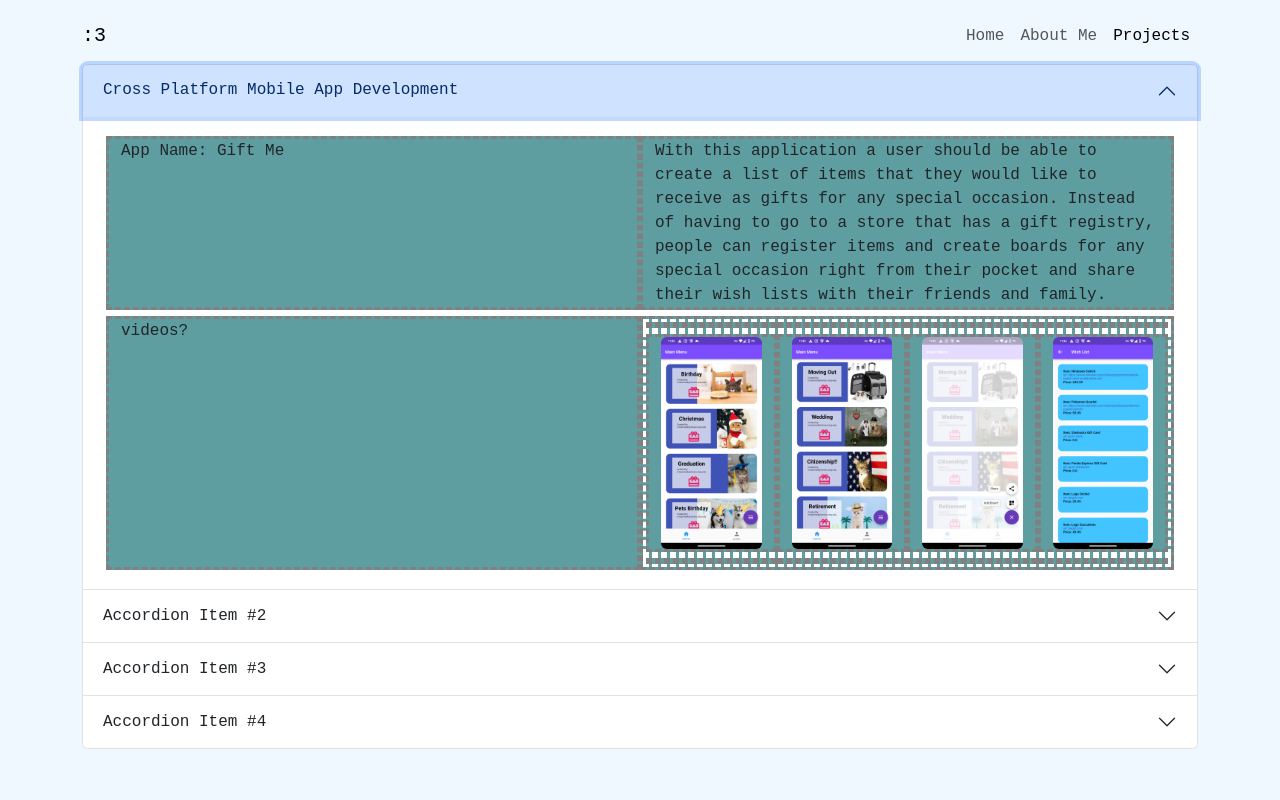
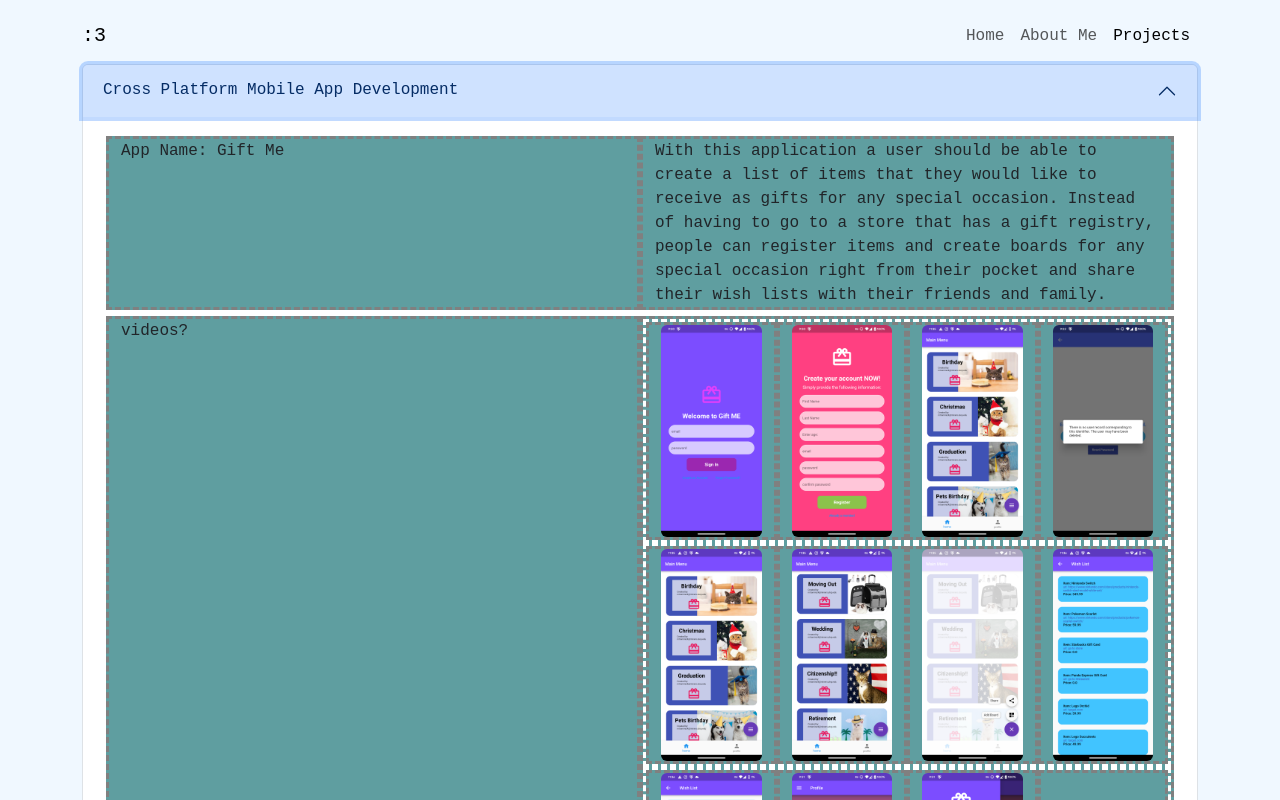
Before and after one commit to miriamrami/meow-port-app, a React (Create React App) app in the folder meow-port-app/: page /Projects.js in a window 1280 px wide. Both pictures are taken after a click on the button "Cross Platform Mobile App Development". Shown: the top 800 px of the page. Built offline with nearby package versions, Linux system fonts and the light colour scheme.

Commit message:
imported imgs and added them as a source to the img component in the accordion cols

```diff
--- a/meow-port-app/src/Projects.js
+++ b/meow-port-app/src/Projects.js
@@ -5,6 +5,13 @@ import WA1 from "./Demos/wApp1.png";
 import WA2 from "./Demos/wApp2.png";
 import WA3 from "./Demos/wApp3.png";
 import WA4 from "./Demos/wApp4.png";
+import WA5 from "./Demos/wApp5.png";
+import WA6 from "./Demos/wApp6.png";
+import WA7 from "./Demos/wApp7.png";
+import WA8 from "./Demos/wApp8.png";
+import WA9 from "./Demos/wApp9.png";
+import WA1O from "./Demos/wApp1.png";
+import WA11 from "./Demos/wApp11.png";
 
 
 const Projects = () => {
@@ -39,25 +46,21 @@ const Projects = () => {
 									<Col>videos?</Col>
 									<Col>
 										<Row>
-											<Col></Col>
-											<Col></Col>
-											<Col></Col>
-											<Col></Col>
+											<Col><Image src={WA8} rounded fluid/></Col>
+											<Col><Image src={WA9} rounded fluid/></Col>
+											<Col><Image src={WA1O} rounded fluid/></Col>
+											<Col><Image src={WA11} rounded fluid/></Col>
 										</Row>
 										<Row>
-											<Col>
-												<Image src={WA1} rounded fluid/>
-											</Col>
-											<Col>
-												<Image src={WA2} rounded fluid/>
-											</Col>
+											<Col><Image src={WA1} rounded fluid/></Col>
+											<Col><Image src={WA2} rounded fluid/></Col>
 											<Col><Image src={WA3} rounded fluid/></Col>
 											<Col><Image src={WA4} rounded fluid/></Col>
 										</Row>
 										<Row>
-											<Col></Col>
-											<Col></Col>
-											<Col></Col>
+											<Col><Image src={WA5} rounded fluid/></Col>
+											<Col><Image src={WA6} rounded fluid/></Col>
+											<Col><Image src={WA7} rounded fluid/></Col>
 											<Col></Col>
 										</Row>
 									</Col>
```
